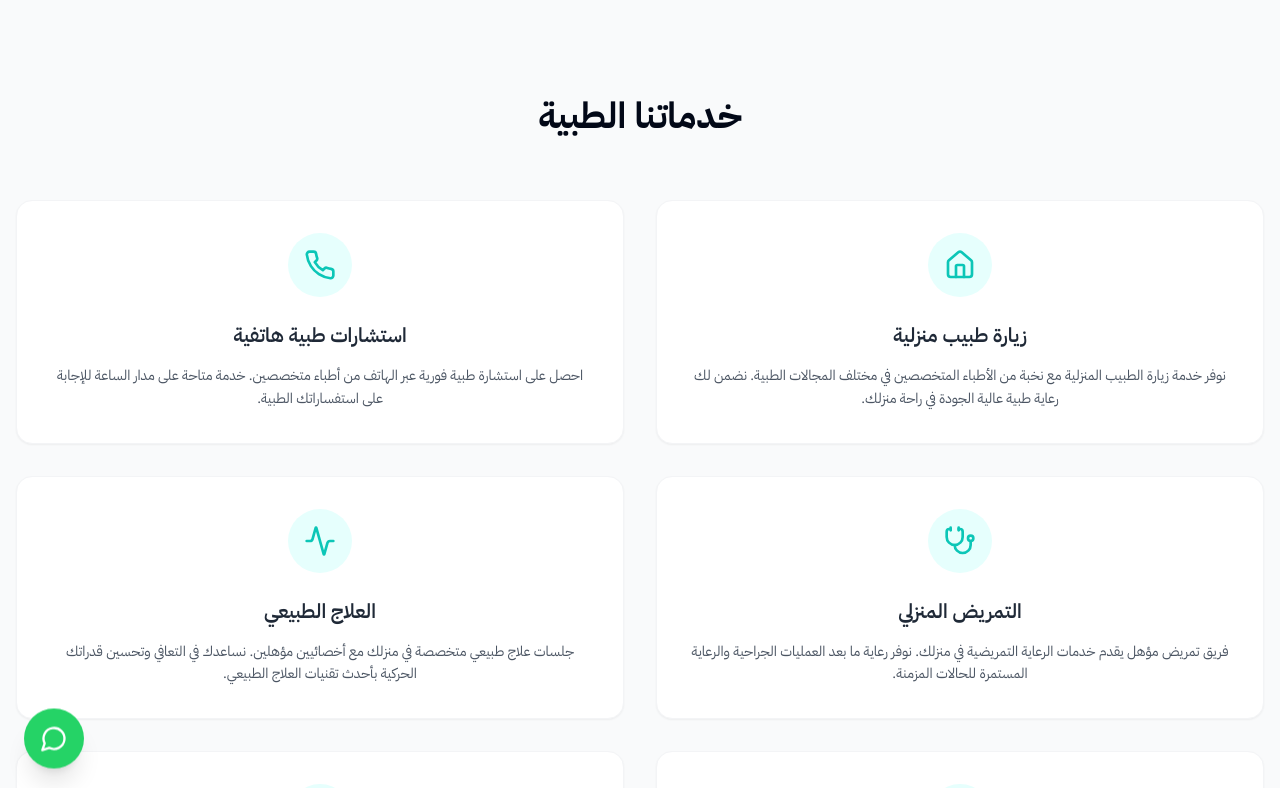
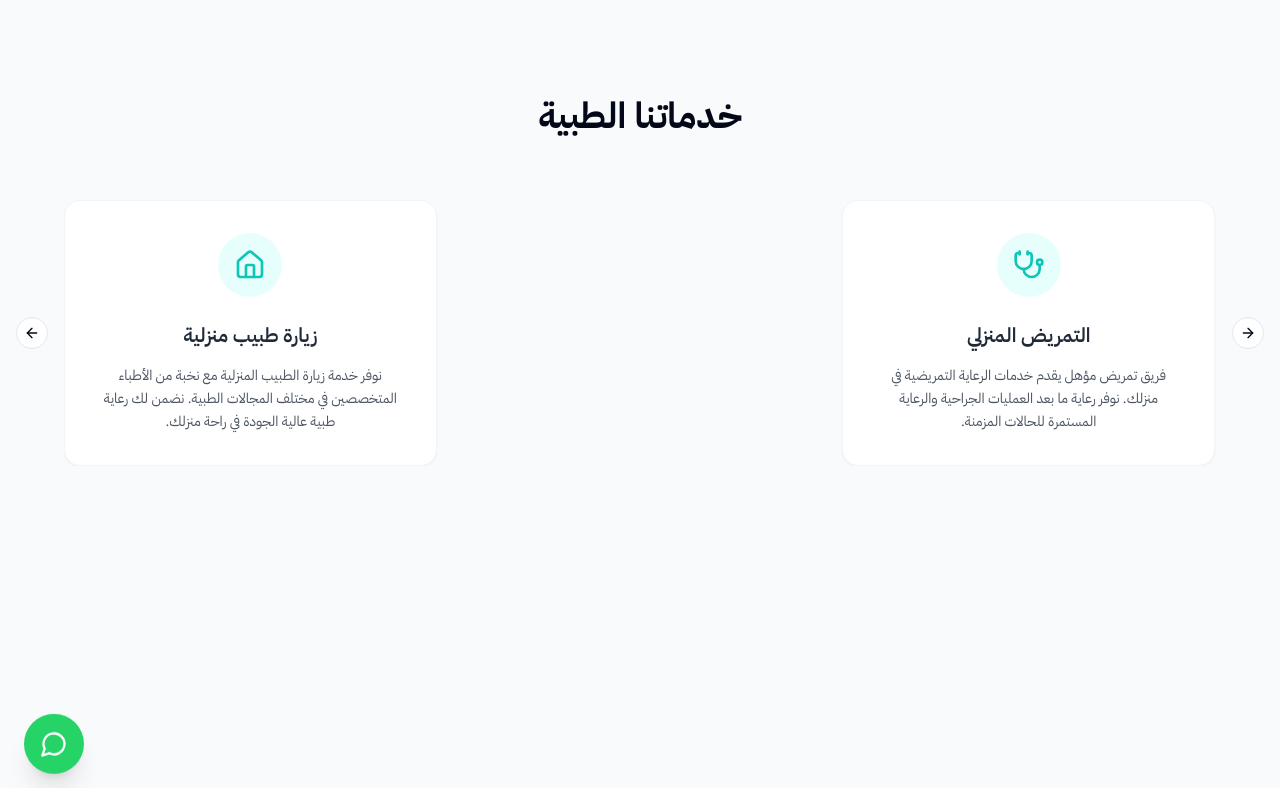
Before and after one commit to pop001040/doctor-visit-hub-97, a React (Vite) app: page /services in a window 1280 px wide. Shown: the top 788 px of the page. Built offline with nearby package versions, Linux system fonts and the light colour scheme.

Commit message:
Update service display layout
Replace static service cards with animated horizontal transition from right to left.
[skip gpt_engineer]

```diff
--- a/src/pages/Services.jsx
+++ b/src/pages/Services.jsx
@@ -2,6 +2,13 @@ import { motion } from "framer-motion";
 import ServiceCard from "../components/ServiceCard";
 import WhatsAppButton from "../components/WhatsAppButton";
 import { Home, Phone, Stethoscope, Activity, Heart, FlaskConical } from "lucide-react";
+import {
+  Carousel,
+  CarouselContent,
+  CarouselItem,
+  CarouselNext,
+  CarouselPrevious,
+} from "@/components/ui/carousel";
 
 const Services = () => {
   const services = [
@@ -48,19 +55,30 @@ const Services = () => {
         >
           خدماتنا الطبية
         </motion.h1>
-        <div className="grid grid-cols-1 md:grid-cols-2 lg:grid-cols-2 gap-8 mb-24">
+        <Carousel
+          opts={{
+            align: "start",
+            loop: true,
+          }}
+          className="w-full max-w-6xl mx-auto"
+        >
+          <CarouselContent className="-ml-2 md:-ml-4">
             {services.map((service, index) => (
+              <CarouselItem key={index} className="pl-2 md:pl-4 md:basis-1/2 lg:basis-1/3">
                 <motion.div
-              key={index}
-              initial={{ opacity: 0, y: 20 }}
-              animate={{ opacity: 1, y: 0 }}
+                  initial={{ opacity: 0, x: 50 }}
+                  animate={{ opacity: 1, x: 0 }}
                   transition={{ duration: 0.5, delay: index * 0.1 }}
                   className="h-full"
                 >
                   <ServiceCard {...service} />
                 </motion.div>
+              </CarouselItem>
             ))}
-        </div>
+          </CarouselContent>
+          <CarouselPrevious className="hidden md:flex" />
+          <CarouselNext className="hidden md:flex" />
+        </Carousel>
       </div>
       <WhatsAppButton />
     </div>
```
Lines whose indentation alone changed are shown as unchanged.
